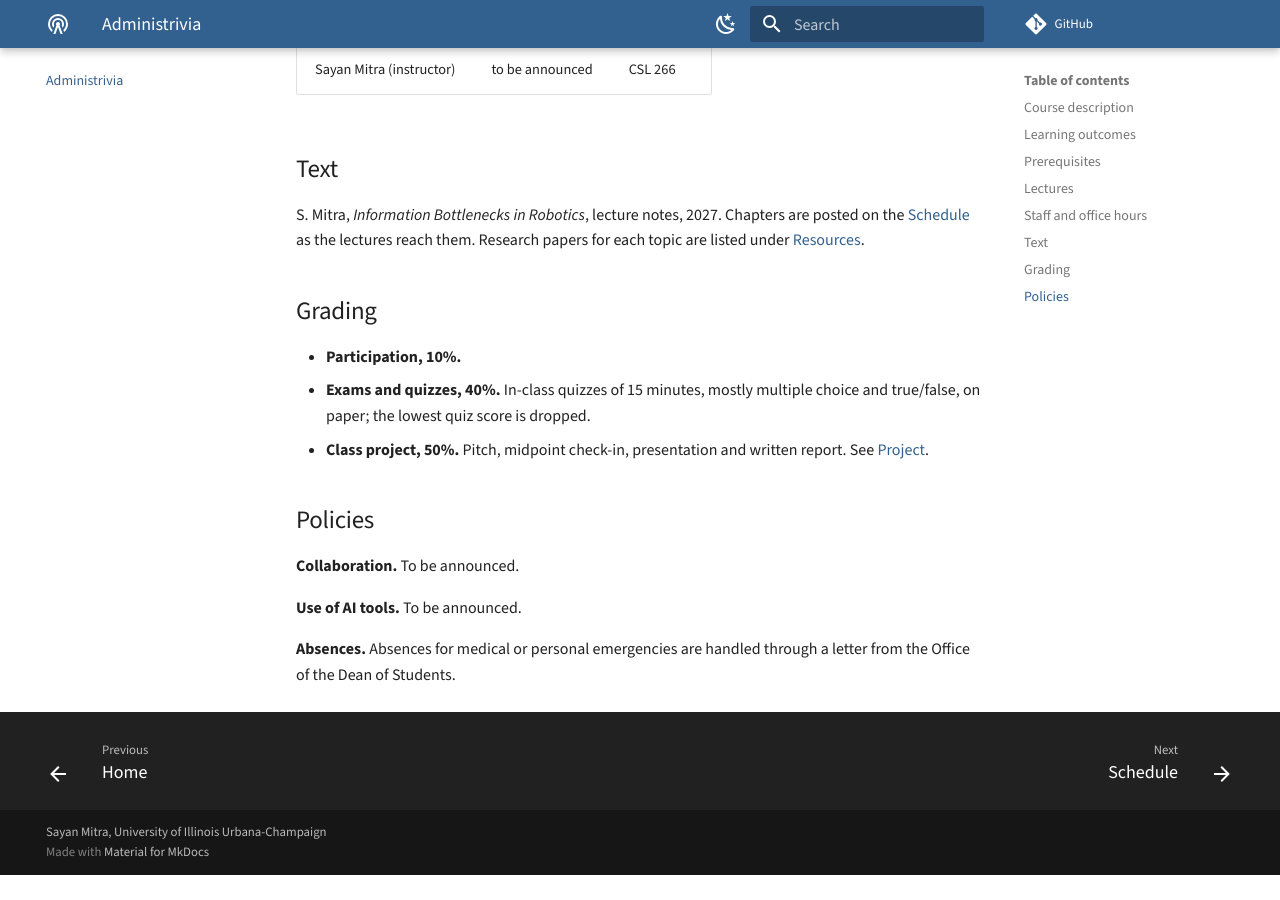
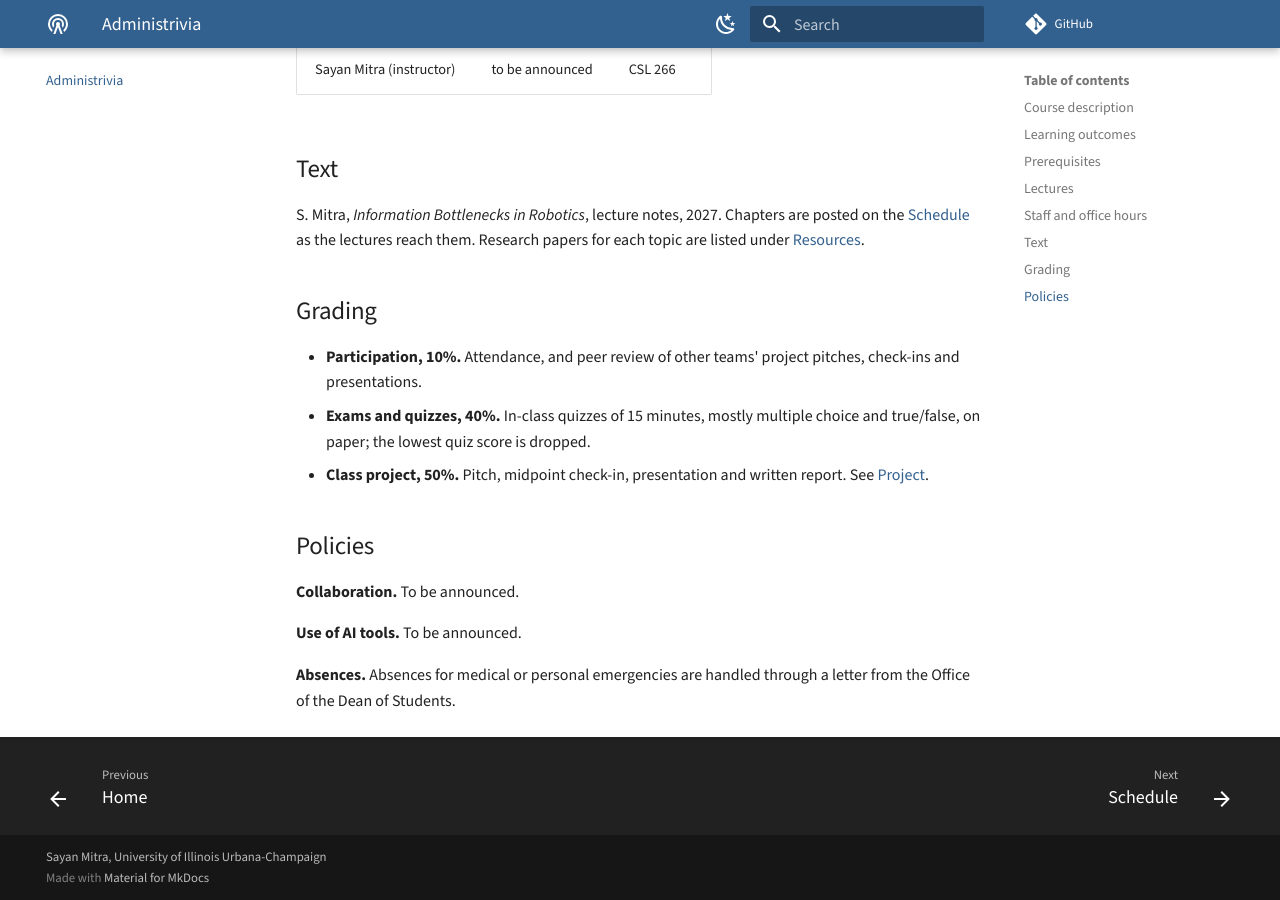
Before and after one commit to sayanmitracode/InfoRobotics-Course, an MkDocs documentation site: the page built from docs/info.md, in a window 1280 px wide and 900 px high, scrolled down 1540 px. Built offline with MkDocs 1.6.1 and Material for MkDocs 9.7.7, drawn with Linux system fonts in a browser that asks for light colours; comment, search, counter and statistics services are not loaded; before the commit the page ends 2415 px from its top, so only the background shows below that.

Commit message:
Participation: attendance and peer review
Co-Authored-By: Claude Opus 5.5 (1M context) <noreply@anthropic.com>

```diff
--- a/docs/info.md
+++ b/docs/info.md
@@ -40,7 +40,7 @@ S. Mitra, *Information Bottlenecks in Robotics*, lecture notes, 2027. Chapters a
 
 ## Grading
 
-- **Participation, 10%.**
+- **Participation, 10%.** Attendance, and peer review of other teams' project pitches, check-ins and presentations.
 - **Exams and quizzes, 40%.** In-class quizzes of 15 minutes, mostly multiple choice and true/false, on paper; the lowest quiz score is dropped.
 - **Class project, 50%.** Pitch, midpoint check-in, presentation and written report. See [Project](project.md).
 
```
